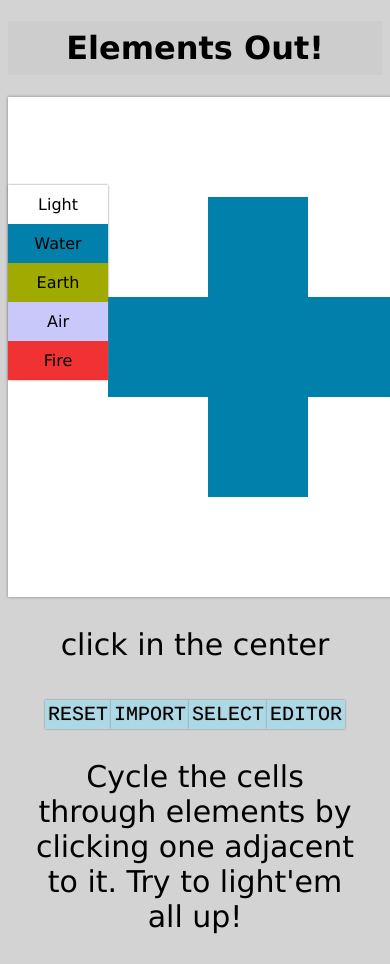
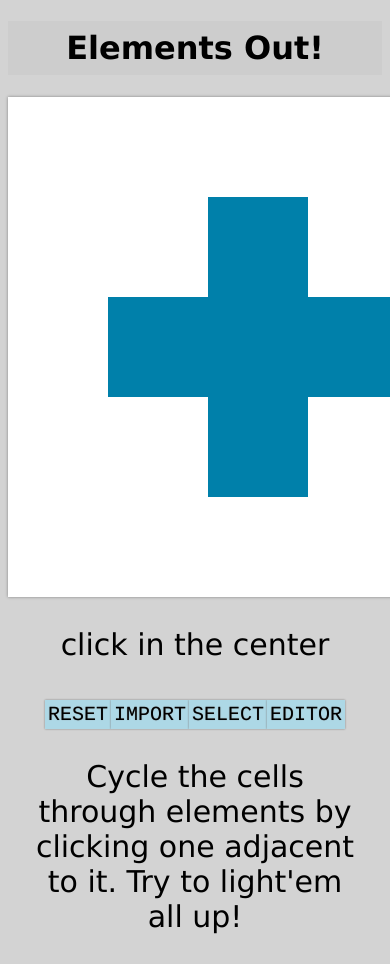
Before and after one commit to js13kGames/elements-out, a plain HTML site: page minified/index.html in a window 390 px wide. Shown: the top 964 px of the page. Drawn offline with Linux system fonts and the light colour scheme.

Commit message:
fully supports mobile and safari

```diff
--- a/minified/css.css
+++ b/minified/css.css
@@ -1 +1 @@
-cell{background-color:#fff;margin:0;padding:0}div>cell{flex:1;transition:background-color 0.1s}li>cell{height:30px;width:30px}cell:hover{cursor:pointer;opacity:.8}#t{display:flex;flex-direction:column;width:400px;height:400px}#t>div{display:flex;flex:1;flex-direction:row}#container{margin:auto;display:inline-block;box-shadow:0 0 3px gray;top:30vh}body{font-family:Verdana;background-color:#d3d3d3;text-align:center}#edit,input{background-color:#add8e6;box-shadow:0 0 2px gray;text-shadow:0 0 1px gray;border:0;font-size:20px;color:#000;padding:3px;font-family:Courier}#edit:hover,input:hover{cursor:pointer;opacity:.8}p{font-size:30px}#by{font-size:10px}a{text-decoration:none;color:gray}a:visited{color:gray}h1{background-color:rgba(200,200,200,.5);padding:8px}#instructions{padding-left:5vw;padding-right:5vw}#colorsDisplay{position:absolute;box-shadow:0 0 2px gray;top:20vh;width:100px;list-style-type:none;padding:0}#colorsDisplay>li{padding:10px}.question{font-size:12px;width:90%}asker{position:absolute;width:400px;left:calc(50vw - 200px);top:20vh;background-color:#f5f5f5;box-shadow:0 0 2px gray}
+cell{background-color:#fff;margin:0;padding:0}div>cell{flex:1;-webkit-flex:1;transition:background-color .15s;-webkit-transition:background-color .15s}li>cell{height:30px;width:30px}cell:hover{cursor:pointer;opacity:.8}#t{display:flex;display:-webkit-flex;flex-direction:column;-webkit-flex-direction:column;width:400px;height:400px}#t>div{display:flex;display:-webkit-flex;flex:1;-webkit-flex:1;flex-direction:row;-webkit-flex-direction:row}#container{margin:auto;display:inline-block;box-shadow:0 0 3px gray;top:30vh}body{font-family:Verdana;background-color:#d3d3d3;text-align:center}#edit,input{background-color:#add8e6;box-shadow:0 0 2px gray;text-shadow:0 0 1px gray;border:0;font-size:20px;color:#000;padding:3px;font-family:Courier;border-radius:0}#edit:hover,input:hover{cursor:pointer;opacity:.8}p{font-size:30px}#by{font-size:10px}a{text-decoration:none;color:gray}a:visited{color:gray}h1{background-color:rgba(200,200,200,.5);padding:8px}#instructions{padding-left:5vw;padding-right:5vw}#colorsDisplay{position:absolute;box-shadow:0 0 2px gray;top:20vh;width:100px;list-style-type:none;padding:0}@media screen and (max-width:733px){#colorsDisplay{display:none}}#colorsDisplay>li{padding:10px}.question{font-size:12px;width:90%}asker{position:absolute;width:400px;left:calc(50vw - 200px);top:20vh;background-color:#f5f5f5;box-shadow:0 0 2px gray}
--- a/unminified/css.css
+++ b/unminified/css.css
@@ -5,7 +5,9 @@ cell{
 }
 div > cell {
     flex: 1;
-    transition:background-color 0.1s;
+    -webkit-flex:1;
+    transition:background-color 0.15s;
+    -webkit-transition:background-color 0.15s;
 }
 li > cell {
     height:30px;
@@ -17,14 +19,19 @@ cell:hover{
 }
 #t{
   display:flex;
+  display:-webkit-flex;
   flex-direction:column;
+  -webkit-flex-direction:column;
   width:400px;
   height:400px;
 }
 #t>div{
   display:flex;
+  display:-webkit-flex;
   flex:1;
+  -webkit-flex:1;
   flex-direction:row;
+  -webkit-flex-direction:row;
 }
 #container{
   margin:auto;
@@ -46,6 +53,7 @@ input, #edit{
   color:black;
   padding:3px;
   font-family:Courier;
+  border-radius:0;
 }
 input:hover, #edit:hover{
   cursor:pointer;
@@ -80,6 +88,11 @@ h1{
   list-style-type:none;
   padding:0;
 }
+@media screen and (max-width:733px) {
+    #colorsDisplay {
+        display:none;
+    }
+}
 #colorsDisplay>li{
     padding:10px;
 }
```
Also changed, not shown: 2 other files.
